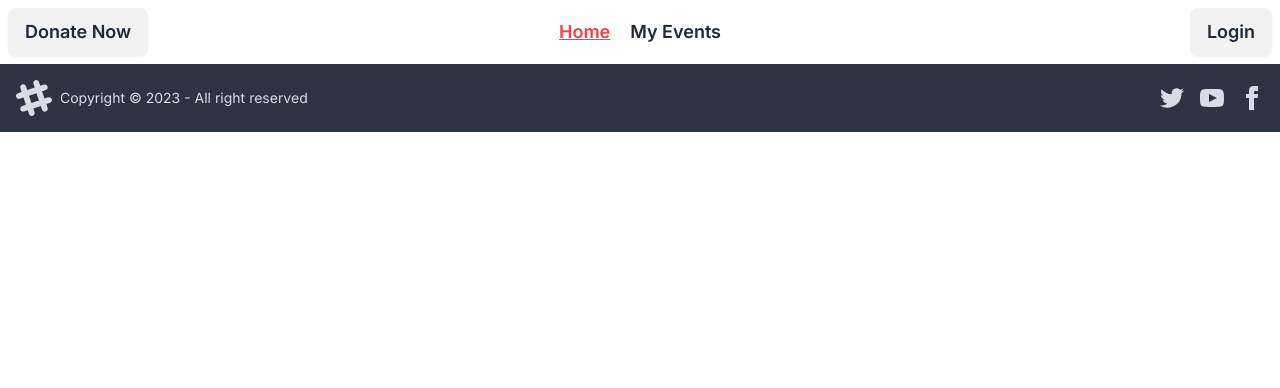
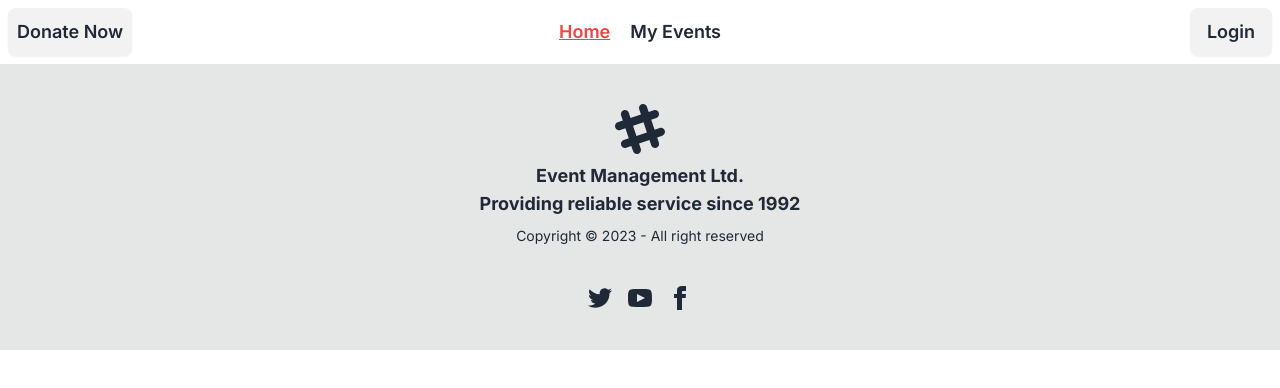
Before and after one commit to Saimum-14028/event-management-09, a React (Vite) app: page / in a window 1280 px wide. Shown: the top 388 px of the page. Built offline with nearby package versions, Linux system fonts and the light colour scheme.

Commit message:
footer Completed Alhamdulillah

```diff
--- a/src/Footer.jsx
+++ b/src/Footer.jsx
@@ -3,16 +3,20 @@
 const Footer = () => {
     return (
         <div>
-            <footer className="footer items-center p-4 bg-neutral text-neutral-content">
-                <aside className="items-center grid-flow-col">
-                    <svg width="36" height="36" viewBox="0 0 24 24" xmlns="http://www.w3.org/2000/svg" fillRule="evenodd" clipRule="evenodd" className="fill-current"><path d="M22.672 15.226l-2.432.811.841 2.515c.33 1.019-.209 2.127-1.23 2.456-1.15.325-2.148-.321-2.463-1.226l-.84-2.518-5.013 1.677.84 2.517c.391 1.203-.434 2.542-1.831 2.542-.88 0-1.601-.564-1.86-1.314l-.842-2.516-2.431.809c-1.135.328-2.145-.317-2.463-1.229-.329-1.018.211-2.127 1.231-2.456l2.432-.809-1.621-4.823-2.432.808c-1.355.384-2.558-.59-2.558-1.839 0-.817.509-1.582 1.327-1.846l2.433-.809-.842-2.515c-.33-1.02.211-2.129 1.232-2.458 1.02-.329 2.13.209 2.461 1.229l.842 2.515 5.011-1.677-.839-2.517c-.403-1.238.484-2.553 1.843-2.553.819 0 1.585.509 1.85 1.326l.841 2.517 2.431-.81c1.02-.33 2.131.211 2.461 1.229.332 1.018-.21 2.126-1.23 2.456l-2.433.809 1.622 4.823 2.433-.809c1.242-.401 2.557.484 2.557 1.838 0 .819-.51 1.583-1.328 1.847m-8.992-6.428l-5.01 1.675 1.619 4.828 5.011-1.674-1.62-4.829z"></path></svg>
+            <footer className="footer footer-center p-10 bg-base-300 text-base-content">
+                <aside>
+                    <svg width="50" height="50" viewBox="0 0 24 24" xmlns="http://www.w3.org/2000/svg" fillRule="evenodd" clipRule="evenodd" className="inline-block fill-current"><path d="M22.672 15.226l-2.432.811.841 2.515c.33 1.019-.209 2.127-1.23 2.456-1.15.325-2.148-.321-2.463-1.226l-.84-2.518-5.013 1.677.84 2.517c.391 1.203-.434 2.542-1.831 2.542-.88 0-1.601-.564-1.86-1.314l-.842-2.516-2.431.809c-1.135.328-2.145-.317-2.463-1.229-.329-1.018.211-2.127 1.231-2.456l2.432-.809-1.621-4.823-2.432.808c-1.355.384-2.558-.59-2.558-1.839 0-.817.509-1.582 1.327-1.846l2.433-.809-.842-2.515c-.33-1.02.211-2.129 1.232-2.458 1.02-.329 2.13.209 2.461 1.229l.842 2.515 5.011-1.677-.839-2.517c-.403-1.238.484-2.553 1.843-2.553.819 0 1.585.509 1.85 1.326l.841 2.517 2.431-.81c1.02-.33 2.131.211 2.461 1.229.332 1.018-.21 2.126-1.23 2.456l-2.433.809 1.622 4.823 2.433-.809c1.242-.401 2.557.484 2.557 1.838 0 .819-.51 1.583-1.328 1.847m-8.992-6.428l-5.01 1.675 1.619 4.828 5.011-1.674-1.62-4.829z"></path></svg>
+                    <p className="font-bold text-lg">
+                    Event Management Ltd. <br/>Providing reliable service since 1992
+                    </p>
                     <p>Copyright © 2023 - All right reserved</p>
                 </aside>
-                <nav className="grid-flow-col gap-4 md:place-self-center md:justify-self-end">
-                    <a><svg xmlns="http://www.w3.org/2000/svg" width="24" height="24" viewBox="0 0 24 24" className="fill-current"><path d="M24 4.557c-.883.392-1.832.656-2.828.775 1.017-.609 1.798-1.574 2.165-2.724-.951.564-2.005.974-3.127 1.195-.897-.957-2.178-1.555-3.594-1.555-3.179 0-5.515 2.966-4.797 6.045-4.091-.205-7.719-2.165-10.148-5.144-1.29 2.213-.669 5.108 1.523 6.574-.806-.026-1.566-.247-2.229-.616-.054 2.281 1.581 4.415 3.949 4.89-.693.188-1.452.232-2.224.084.626 1.956 2.444 3.379 4.6 3.419-2.07 1.623-4.678 2.348-7.29 2.04 2.179 1.397 4.768 2.212 7.548 2.212 9.142 0 14.307-7.721 13.995-14.646.962-.695 1.797-1.562 2.457-2.549z"></path></svg>
-                    </a>
+                <nav>
+                    <div className="grid grid-flow-col gap-4">
+                    <a><svg xmlns="http://www.w3.org/2000/svg" width="24" height="24" viewBox="0 0 24 24" className="fill-current"><path d="M24 4.557c-.883.392-1.832.656-2.828.775 1.017-.609 1.798-1.574 2.165-2.724-.951.564-2.005.974-3.127 1.195-.897-.957-2.178-1.555-3.594-1.555-3.179 0-5.515 2.966-4.797 6.045-4.091-.205-7.719-2.165-10.148-5.144-1.29 2.213-.669 5.108 1.523 6.574-.806-.026-1.566-.247-2.229-.616-.054 2.281 1.581 4.415 3.949 4.89-.693.188-1.452.232-2.224.084.626 1.956 2.444 3.379 4.6 3.419-2.07 1.623-4.678 2.348-7.29 2.04 2.179 1.397 4.768 2.212 7.548 2.212 9.142 0 14.307-7.721 13.995-14.646.962-.695 1.797-1.562 2.457-2.549z"></path></svg></a>
                     <a><svg xmlns="http://www.w3.org/2000/svg" width="24" height="24" viewBox="0 0 24 24" className="fill-current"><path d="M19.615 3.184c-3.604-.246-11.631-.245-15.23 0-3.897.266-4.356 2.62-4.385 8.816.029 6.185.484 8.549 4.385 8.816 3.6.245 11.626.246 15.23 0 3.897-.266 4.356-2.62 4.385-8.816-.029-6.185-.484-8.549-4.385-8.816zm-10.615 12.816v-8l8 3.993-8 4.007z"></path></svg></a>
                     <a><svg xmlns="http://www.w3.org/2000/svg" width="24" height="24" viewBox="0 0 24 24" className="fill-current"><path d="M9 8h-3v4h3v12h5v-12h3.642l.358-4h-4v-1.667c0-.955.192-1.333 1.115-1.333h2.885v-5h-3.808c-3.596 0-5.192 1.583-5.192 4.615v3.385z"></path></svg></a>
+                    </div>
                 </nav>
             </footer>
         </div>
--- a/src/Navbar.jsx
+++ b/src/Navbar.jsx
@@ -6,7 +6,7 @@
         <div>
             <div className="navbar bg-base-100">
                 <div className="navbar-start">
-                    <a className="btn text-lg">Donate Now</a>
+                    <a className="btn text-lg p-2">Donate Now</a>
                 </div>
                 <div className="navbar-center flex">
                     <ul className="menu-horizontal gap-1 md:gap-5 px-1 text-lg font-semibold">
```
